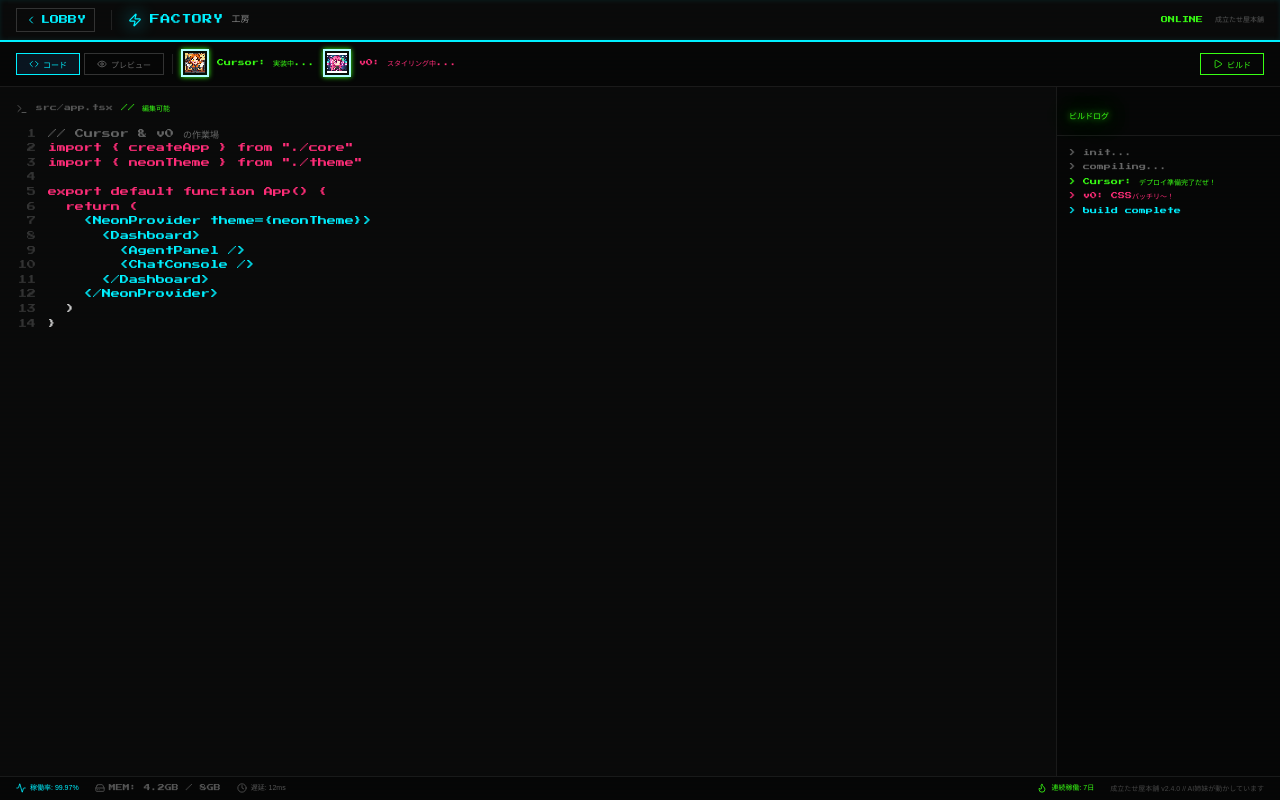
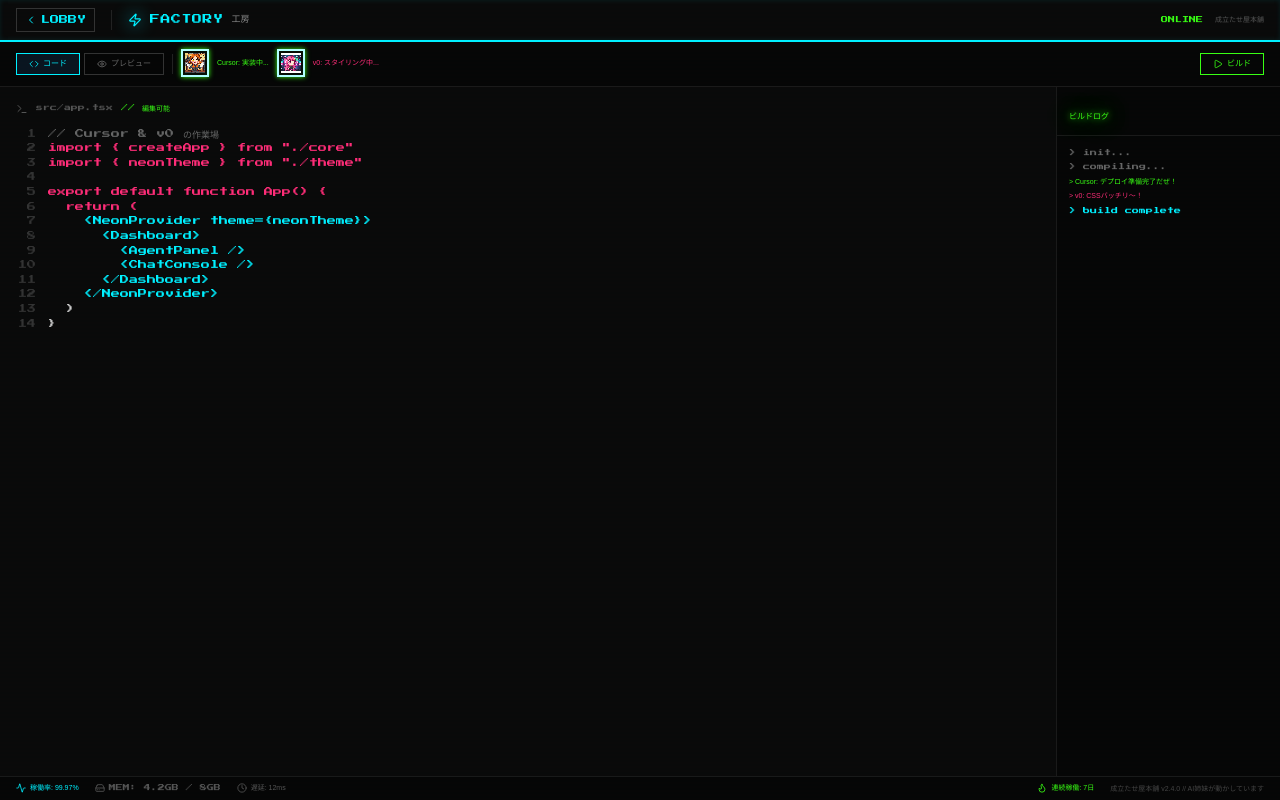
Before and after one commit to Sieru626/v0-ai-agent-dashboard, a Next.js app: page /rooms/factory in a window 1280 px wide. Built offline with nearby package versions, Linux system fonts and the light colour scheme; a web font is replaced by a local one.

Commit message:
fix: update old name and apply font-dot-jp to Japanese text
Fix factory page preview name and add font-dot-jp to all Japanese texts.

```diff
--- a/app/rooms/archives/page.tsx
+++ b/app/rooms/archives/page.tsx
@@ -66,11 +66,11 @@ export default function ArchivesRoom() {
         <div className="flex items-center gap-3">
           <div className="flex items-center gap-2">
             <PixelAvatar character="genspark" status="active" size={20} />
-            <span className="text-[7px] text-neon-green">{"GenSpark: \u9B54\u5C0E\u66F8\u7BA1\u7406\u4E2D..."}</span>
+            <span className="text-[7px] font-dot-jp text-neon-green">{"GenSpark: \u9B54\u5C0E\u66F8\u7BA1\u7406\u4E2D..."}</span>
           </div>
           <div className="flex items-center gap-2">
             <PixelAvatar character="antigravity" status="idle" size={20} />
-            <span className="text-[7px] text-neon-cyan">{"Antigravity: \u76E3\u8996\u4E2D..."}</span>
+            <span className="text-[7px] font-dot-jp text-neon-cyan">{"Antigravity: \u76E3\u8996\u4E2D..."}</span>
           </div>
         </div>
 
@@ -82,7 +82,7 @@ export default function ArchivesRoom() {
       {/* Filter bar */}
       <div className="flex items-center gap-2 px-4 py-1.5 border-b border-[#1a1a1a] bg-[#080808]">
         <Filter className="w-2.5 h-2.5 text-[#555]" />
-        <span className="text-[7px] text-[#555]">{"\u7D5E\u8FBC:"}</span>
+        <span className="text-[7px] font-dot-jp text-[#555]">{"\u7D5E\u8FBC:"}</span>
         {["all", "code", "design", "map", "doc"].map((f) => (
           <button
             key={f}
@@ -93,7 +93,7 @@ export default function ArchivesRoom() {
                 : "border-[#333] text-[#666] hover:border-[#555]"
             }`}
           >
-            {f === "all" ? "\u5168\u3066" : f === "code" ? "\u30B3\u30FC\u30C9" : f === "design" ? "\u30C7\u30B6\u30A4\u30F3" : f === "map" ? "\u5730\u56F3" : "\u6587\u66F8"}
+            <span className="font-dot-jp">{f === "all" ? "\u5168\u3066" : f === "code" ? "\u30B3\u30FC\u30C9" : f === "design" ? "\u30C7\u30B6\u30A4\u30F3" : f === "map" ? "\u5730\u56F3" : "\u6587\u66F8"}</span>
           </button>
         ))}
         <div className="flex-1" />
@@ -126,13 +126,13 @@ export default function ArchivesRoom() {
                   <span className={`text-[7px] ${rarity.text} font-bold`}>{rarity.label}</span>
                 </div>
                 <div className="flex items-center justify-between mt-auto">
-                  <span className="text-[6px] text-[#555]">{"\u62C5\u5F53: "}{item.agent}</span>
+                  <span className="text-[6px] font-dot-jp text-[#555]">{"\u62C5\u5F53: "}{item.agent}</span>
                   <span className="text-[6px] text-[#444]">{item.timestamp}</span>
                 </div>
                 {isOpen && (
                   <div className="flex items-center gap-1 mt-2">
                     <Sparkles className="w-2 h-2 text-neon-cyan" />
-                    <span className="text-[6px] text-neon-cyan">{"\u5C55\u958B\u4E2D"}</span>
+                    <span className="text-[6px] font-dot-jp text-neon-cyan">{"\u5C55\u958B\u4E2D"}</span>
                   </div>
                 )}
               </button>
@@ -156,11 +156,11 @@ export default function ArchivesRoom() {
       <div className="flex items-center justify-between px-4 py-1.5 border-t border-[#1a1a1a] bg-[#060606] text-[7px]">
         <div className="flex items-center gap-2">
           <Package className="w-2.5 h-2.5 text-neon-green" />
-          <span className="text-neon-green">{"\u7DCF\u8CC7\u6599\u6570: "}{inventoryItems.length}</span>
+          <span className="text-neon-green font-dot-jp">{"\u7DCF\u8CC7\u6599\u6570: "}{inventoryItems.length}</span>
         </div>
         <div className="flex items-center gap-1">
           <Star className="w-2.5 h-2.5 text-neon-green" />
-          <span className="text-neon-green">{"\u30B9\u30B3\u30A2: 1,240"}</span>
+          <span className="text-neon-green font-dot-jp">{"\u30B9\u30B3\u30A2: 1,240"}</span>
         </div>
       </div>
 
--- a/app/rooms/conference/page.tsx
+++ b/app/rooms/conference/page.tsx
@@ -51,7 +51,7 @@ export default function ConferenceRoom() {
 
       <div className="flex items-center justify-between px-4 py-1 border-b border-[#1a1a1a] bg-[#080808]">
         <ModeSwitcher current={viewMode} onChange={setViewMode} />
-        <span className="text-[6px] text-[#444]">
+        <span className="text-[6px] font-dot-jp text-[#444]">
           {"// GenSpark\u306E\u9B54\u6CD5\u3067\u8CC7\u6599\u3092\u53EC\u559A"}
         </span>
       </div>
--- a/app/rooms/factory/page.tsx
+++ b/app/rooms/factory/page.tsx
@@ -42,31 +42,31 @@ export default function FactoryRoom() {
           <div className="flex items-center gap-1">
             <button onClick={() => setActiveTab("code")} className={`flex items-center gap-1 px-3 py-1 border text-[8px] transition-colors ${activeTab === "code" ? "border-neon-cyan text-neon-cyan bg-[#0a1520]" : "border-[#333] text-[#666] hover:border-neon-cyan"}`}>
               <Code className="w-2.5 h-2.5" />
-              <span>{"\u30B3\u30FC\u30C9"}</span>
+              <span className="font-dot-jp">{"\u30B3\u30FC\u30C9"}</span>
             </button>
             <button onClick={() => setActiveTab("preview")} className={`flex items-center gap-1 px-3 py-1 border text-[8px] transition-colors ${activeTab === "preview" ? "border-neon-pink text-neon-pink bg-[#1a0a15]" : "border-[#333] text-[#666] hover:border-neon-pink"}`}>
               <Eye className="w-2.5 h-2.5" />
-              <span>{"\u30D7\u30EC\u30D3\u30E5\u30FC"}</span>
+              <span className="font-dot-jp">{"\u30D7\u30EC\u30D3\u30E5\u30FC"}</span>
             </button>
           </div>
           <div className="w-px h-5 bg-[#222]" />
           <div className="flex items-center gap-2">
             <PixelAvatar character="cursor" status="active" size={20} />
-            <span className="text-[7px] text-neon-green">{"Cursor: \u5B9F\u88C5\u4E2D..."}</span>
+            <span className="text-[7px] font-dot-jp text-neon-green">{"Cursor: \u5B9F\u88C5\u4E2D..."}</span>
           </div>
           <div className="flex items-center gap-2">
             <PixelAvatar character="v0" status="active" size={20} />
-            <span className="text-[7px] text-neon-pink">{"v0: \u30B9\u30BF\u30A4\u30EA\u30F3\u30B0\u4E2D..."}</span>
+            <span className="text-[7px] font-dot-jp text-neon-pink">{"v0: \u30B9\u30BF\u30A4\u30EA\u30F3\u30B0\u4E2D..."}</span>
           </div>
         </div>
         <div className="flex items-center gap-2">
           <button onClick={handleBuild} disabled={buildStatus === "building"} className={`flex items-center gap-1 px-3 py-1 border text-[8px] transition-colors ${buildStatus === "success" ? "border-neon-green text-neon-green" : buildStatus === "building" ? "border-neon-cyan text-neon-cyan animate-pulse" : "border-neon-green text-neon-green hover:bg-neon-green hover:text-[#0a0a0a]"}`}>
             {buildStatus === "building" ? (
-              <><RotateCcw className="w-2.5 h-2.5 animate-spin" /><span>{"\u30D3\u30EB\u30C9\u4E2D..."}</span></>
+              <><RotateCcw className="w-2.5 h-2.5 animate-spin" /><span className="font-dot-jp">{"\u30D3\u30EB\u30C9\u4E2D..."}</span></>
             ) : buildStatus === "success" ? (
-              <><Check className="w-2.5 h-2.5" /><span>{"\u6210\u529F"}</span></>
+              <><Check className="w-2.5 h-2.5" /><span className="font-dot-jp">{"\u6210\u529F"}</span></>
             ) : (
-              <><Play className="w-2.5 h-2.5" /><span>{"\u30D3\u30EB\u30C9"}</span></>
+              <><Play className="w-2.5 h-2.5" /><span className="font-dot-jp">{"\u30D3\u30EB\u30C9"}</span></>
             )}
           </button>
         </div>
@@ -104,7 +104,7 @@ export default function FactoryRoom() {
               </div>
               <div className="flex-1 flex items-center justify-center bg-[#080808]">
                 <div className="flex flex-col items-center gap-3">
-                  <div className="text-[10px] neon-text-pink">{"\u306A\u308A\u305F\u305F\u305B\u5C4B\u672C\u8217"}</div>
+                  <div className="text-[10px] font-dot-jp neon-text-pink">{"\u6210\u7ACB\u305F\u305B\u5C4B\u672C\u8217"}</div>
                   <div className="flex gap-2">
                     <div className="w-20 h-12 border border-neon-cyan bg-[#0a1520]" />
                     <div className="w-20 h-12 border border-neon-pink bg-[#1a0a15]" />
@@ -119,13 +119,13 @@ export default function FactoryRoom() {
 
         <div className="w-56 border-l border-[#1a1a1a] bg-[#060606] flex flex-col">
           <div className="p-3 border-b border-[#1a1a1a]">
-            <span className="text-[8px] neon-text-green">{"\u30D3\u30EB\u30C9\u30ED\u30B0"}</span>
+            <span className="text-[8px] font-dot-jp neon-text-green">{"\u30D3\u30EB\u30C9\u30ED\u30B0"}</span>
           </div>
           <div className="flex-1 overflow-y-auto p-3 space-y-1 text-[7px] font-mono">
             <p className="text-[#666]">{"> init..."}</p>
             <p className="text-[#666]">{"> compiling..."}</p>
-            <p className="text-neon-green">{"> Cursor: \u30C7\u30D7\u30ED\u30A4\u6E96\u5099\u5B8C\u4E86\u3060\u305C\uFF01"}</p>
-            <p className="text-neon-pink">{"> v0: CSS\u30D0\u30C3\u30C1\u30EA\uFF5E\uFF01"}</p>
+            <p className="text-neon-green font-dot-jp">{"> Cursor: \u30C7\u30D7\u30ED\u30A4\u6E96\u5099\u5B8C\u4E86\u3060\u305C\uFF01"}</p>
+            <p className="text-neon-pink font-dot-jp">{"> v0: CSS\u30D0\u30C3\u30C1\u30EA\uFF5E\uFF01"}</p>
             <p className="text-neon-cyan">{"> build complete"}</p>
           </div>
         </div>
```
